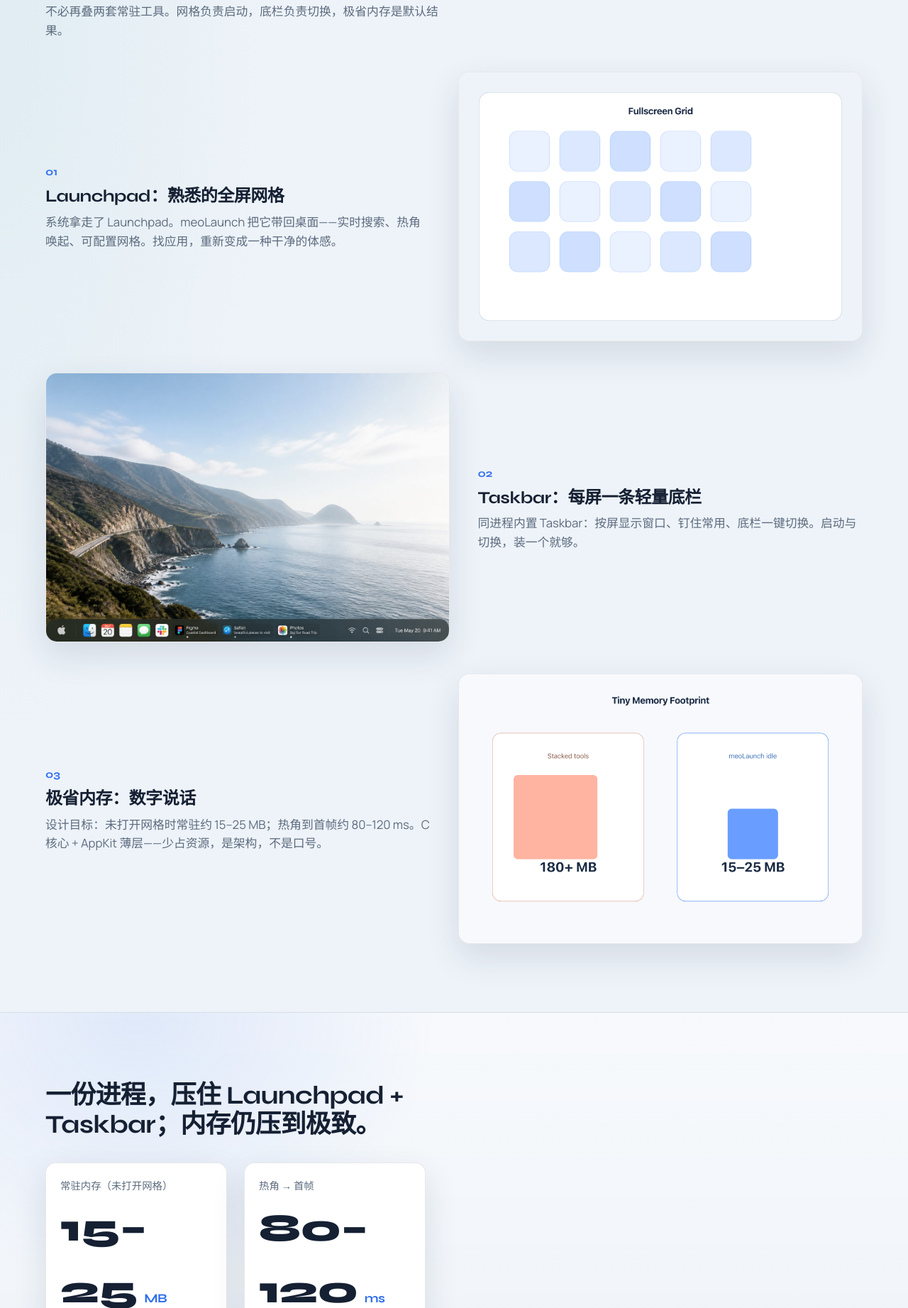
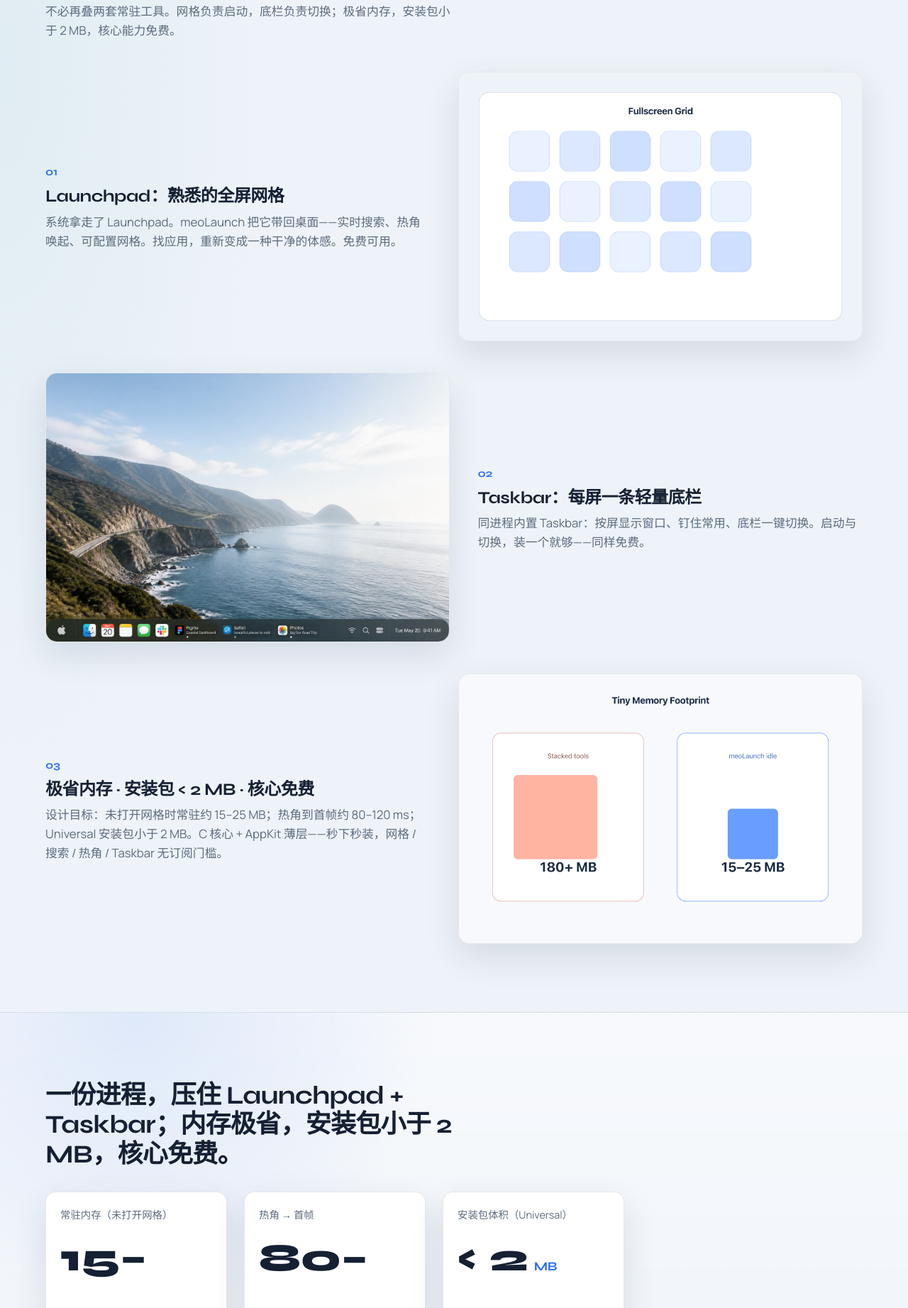
Before and after one commit to meetrize/MeoLaunch, an Astro site in the folder website/: page /meolaunch/ in a window 1280 px wide. Shown: the part 957-2800 px from the top of the page at 71% size. Built offline with nearby package versions, Linux system fonts and the light colour scheme; Astro itself is replaced by a stand-in of ours; no server answers.

Commit message:
更新 README、网站内容和组件，强调核心能力免费、安装包小于 2 MB，提升宣传效果。

```diff
--- a/website/src/components/Proof.astro
+++ b/website/src/components/Proof.astro
@@ -20,6 +20,13 @@ import { withBase } from '../lib/paths';
         <p class="metric-value">
           <span class="num">{proof.latencyValue}</span>
           <span class="unit">{proof.latencyUnit}</span>
+        </p>
+      </div>
+      <div class="metric">
+        <p class="metric-label">{proof.packageLabel}</p>
+        <p class="metric-value">
+          <span class="num">{proof.packageValue}</span>
+          <span class="unit">{proof.packageUnit}</span>
         </p>
       </div>
     </div>
@@ -96,7 +103,7 @@ import { withBase } from '../lib/paths';
 
   .metrics {
     display: grid;
-    grid-template-columns: repeat(2, minmax(0, 16rem));
+    grid-template-columns: repeat(3, minmax(0, 16rem));
     gap: 1.5rem;
     margin: 2rem 0 2.5rem;
   }
@@ -133,6 +140,10 @@ import { withBase } from '../lib/paths';
 
   .metrics.is-visible .metric:nth-child(2) .metric-value {
     transition-delay: 0.12s;
+  }
+
+  .metrics.is-visible .metric:nth-child(3) .metric-value {
+    transition-delay: 0.24s;
   }
 
   .num {
@@ -239,7 +250,7 @@ import { withBase } from '../lib/paths';
     color: var(--fg);
   }
 
-  @media (max-width: 720px) {
+  @media (max-width: 900px) {
     .metrics {
       grid-template-columns: 1fr;
     }
--- a/website/src/content/copy.ts
+++ b/website/src/content/copy.ts
@@ -2,9 +2,9 @@
 
 export const site = {
   name: 'meoLaunch',
-  tagline: '一个应用 · Launchpad + Taskbar · 极省内存',
+  tagline: '一个应用 · Launchpad + Taskbar · 极省内存 · 安装包 < 2 MB · 核心免费',
   description:
-    '一个应用，两种能力：全屏 Launchpad 网格 + 轻量 Taskbar。真·原生 AppKit，常驻约 15–25 MB，热角即开。',
+    '一个应用，两种能力：全屏 Launchpad 网格 + 轻量 Taskbar。真·原生 AppKit，常驻约 15–25 MB，安装包小于 2 MB。核心能力免费，下载即用。',
   url: 'http://www.meofind.top/meolaunch',
   github: 'https://github.com/meetrize/MeoLaunch',
   /** 未配置环境变量时回退到 Releases 页 */
@@ -15,49 +15,54 @@ export const site = {
 
 export const hero = {
   brand: 'meoLaunch',
-  title: '一个应用，两种能力。',
+  title: '一个应用，两种能力。核心免费。',
   support:
-    'Launchpad 全屏网格 + 轻量 Taskbar，同进程协作。常驻约 15–25 MB——找回启动，也覆盖切换，内存只记一次。',
-  ctaPrimary: '下载 macOS 版',
+    'Launchpad 全屏网格 + 轻量 Taskbar，同进程协作，常驻约 15–25 MB，安装包小于 2 MB。网格、搜索、热角、底栏——秒下秒装，无订阅门槛。',
+  ctaPrimary: '免费下载 macOS 版',
   ctaSecondary: '查看 GitHub',
-  trustReady: '已签名与公证 · 支持 Apple Silicon 与 Intel · macOS 13+',
-  trustSoon: '即将提供公证安装包 · 支持 Apple Silicon 与 Intel · macOS 13+',
+  trustReady: '核心免费 · 安装包 < 2 MB · 已签名与公证 · Apple Silicon 与 Intel · macOS 13+',
+  trustSoon: '核心免费 · 安装包 < 2 MB · 即将提供公证安装包 · Apple Silicon 与 Intel · macOS 13+',
 };
 
 export const featuresSection = {
   title: '一个 App，两份桌面能力',
-  lead: '不必再叠两套常驻工具。网格负责启动，底栏负责切换，极省内存是默认结果。',
+  lead: '不必再叠两套常驻工具。网格负责启动，底栏负责切换；极省内存，安装包小于 2 MB，核心能力免费。',
 };
 
 export const features = [
   {
     title: 'Launchpad：熟悉的全屏网格',
-    body: '系统拿走了 Launchpad。meoLaunch 把它带回桌面——实时搜索、热角唤起、可配置网格。找应用，重新变成一种干净的体感。',
+    body: '系统拿走了 Launchpad。meoLaunch 把它带回桌面——实时搜索、热角唤起、可配置网格。找应用，重新变成一种干净的体感。免费可用。',
   },
   {
     title: 'Taskbar：每屏一条轻量底栏',
-    body: '同进程内置 Taskbar：按屏显示窗口、钉住常用、底栏一键切换。启动与切换，装一个就够。',
+    body: '同进程内置 Taskbar：按屏显示窗口、钉住常用、底栏一键切换。启动与切换，装一个就够——同样免费。',
   },
   {
-    title: '极省内存：数字说话',
-    body: '设计目标：未打开网格时常驻约 15–25 MB；热角到首帧约 80–120 ms。C 核心 + AppKit 薄层——少占资源，是架构，不是口号。',
+    title: '极省内存 · 安装包 < 2 MB · 核心免费',
+    body: '设计目标：未打开网格时常驻约 15–25 MB；热角到首帧约 80–120 ms；Universal 安装包小于 2 MB。C 核心 + AppKit 薄层——秒下秒装，网格 / 搜索 / 热角 / Taskbar 无订阅门槛。',
   },
 ] as const;
 
 export const proof = {
-  headline: '一份进程，压住 Launchpad + Taskbar；内存仍压到极致。',
+  headline: '一份进程，压住 Launchpad + Taskbar；内存极省，安装包小于 2 MB，核心免费。',
   idleLabel: '常驻内存（未打开网格）',
   idleValue: '15–25',
   idleUnit: 'MB',
   latencyLabel: '热角 → 首帧',
   latencyValue: '80–120',
   latencyUnit: 'ms',
+  packageLabel: '安装包体积（Universal）',
+  packageValue: '< 2',
+  packageUnit: 'MB',
   mediaCaption: 'Activity Monitor 对比与唤起演示（素材可替换）',
   rows: [
     { aspect: 'Launchpad', before: '系统已移除', after: '全屏网格 + 搜索 / 热角' },
     { aspect: 'Taskbar', before: '另装常驻工具', after: '同 App 每屏一条轻量底栏' },
     { aspect: '技术栈', before: 'Electron / 多进程叠加', after: '原生 AppKit · 单进程' },
     { aspect: '常驻内存', before: '多工具叠加易膨胀', after: '目标约 15–25 MB' },
+    { aspect: '安装包', before: '动辄几十～上百 MB', after: '小于 2 MB（Universal）' },
+    { aspect: '价格', before: '订阅 / 多工具叠加付费', after: '核心能力免费，下载即用' },
   ],
 };
 
@@ -96,7 +101,7 @@ export const footer = {
   privacy: '隐私政策',
   changelog: '更新日志',
   github: 'GitHub',
-  rights: '一个应用 · Launchpad + Taskbar · 极省内存',
+  rights: '一个应用 · Launchpad + Taskbar · 极省内存 · 安装包 < 2 MB · 核心免费',
 };
 
 export const privacy = {
```
Also changed, not shown: README.md.
